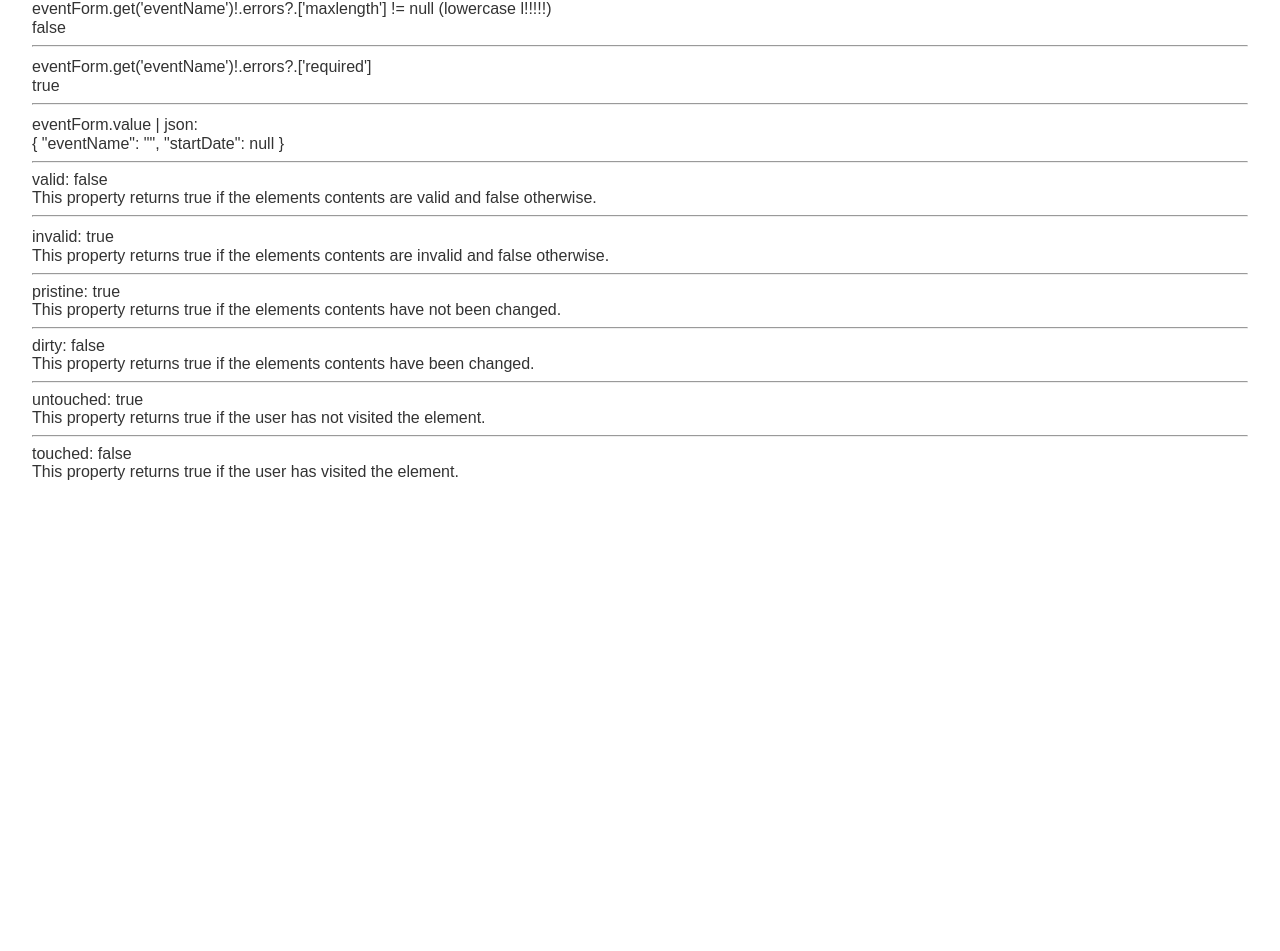
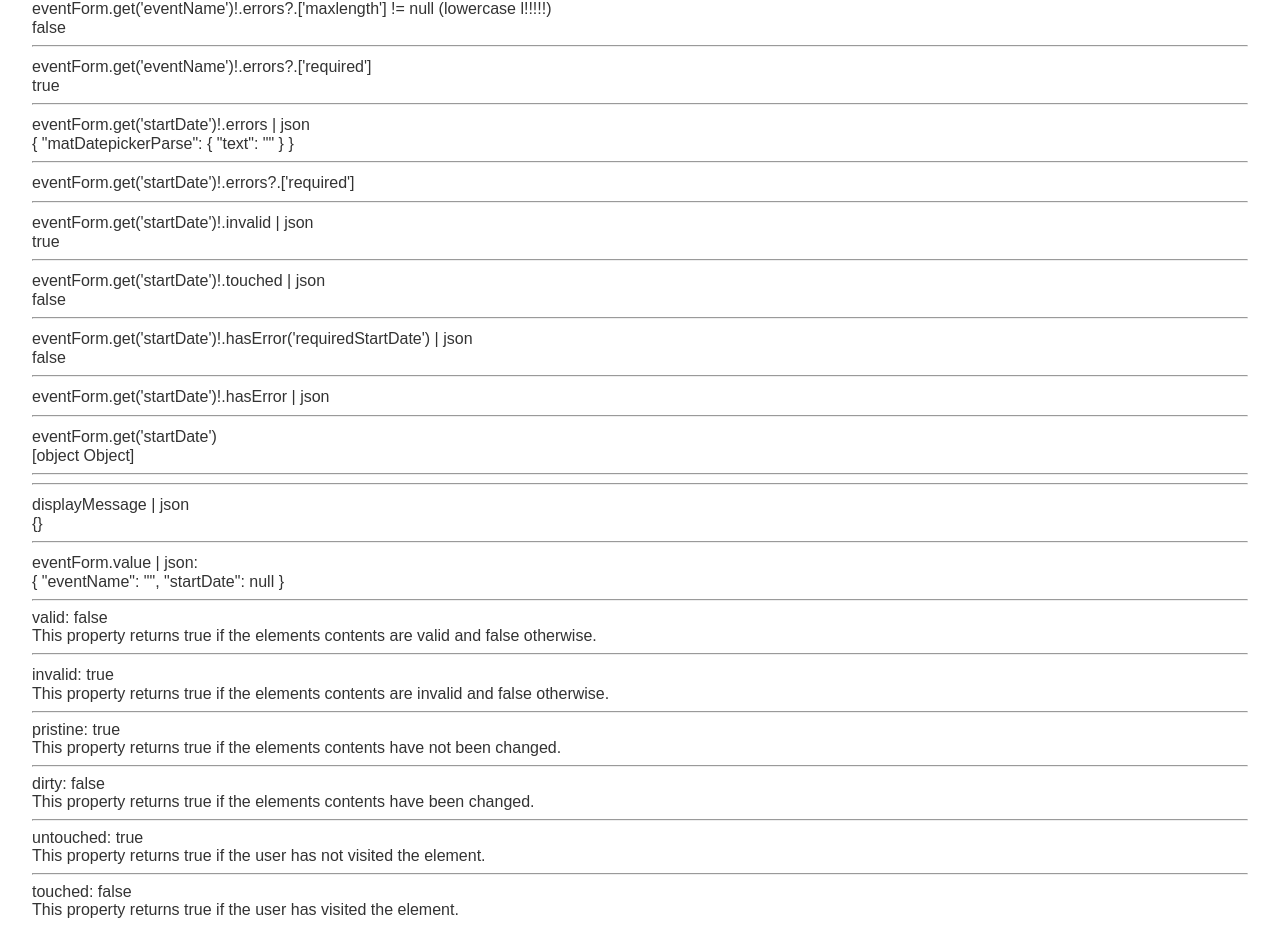
Before and after one commit to bobaks1108/ecal, an Angular app: page /detail in a window 1280 px wide. Shown: the part 496-1447 px from the top of the page. Before the commit the page ends 1009 px from the top, so only its background shows below. Built offline with nearby package versions, Linux system fonts and the light colour scheme.

Commit message:
Bob - add startDate required validation using custom validator using example https://stackblitz.com/edit/angular-customvalidator

```diff
--- a/src/app/add-edit-event/add-edit-event.component.html
+++ b/src/app/add-edit-event/add-edit-event.component.html
@@ -19,7 +19,11 @@
   <div>
 
     <mat-form-field>
-      <input matInput [matDatepicker]="startDate" placeholder="Choose a date" formControlName="startDate">
+      <input matInput [matDatepicker]="startDate" placeholder="Choose a date" formControlName="startDate" name="startDate"
+      id="startDate" />
+      <mat-error>
+        {{displayMessage.startDate}}
+      </mat-error>
       <mat-datepicker-toggle matSuffix [for]="startDate"></mat-datepicker-toggle>
       <mat-datepicker #startDate></mat-datepicker>
     </mat-form-field>
@@ -56,7 +60,37 @@ eventForm.get('eventName')!.errors?.['maxlength'] != null  (lowercase l!!!!!)
 <hr />
 eventForm.get('eventName')!.errors?.['required']
 <div>{{eventForm.get('eventName')!.errors?.['required']}}</div>
+
 <hr />
+eventForm.get('startDate')!.errors | json
+<div>{{eventForm.get('startDate')!.errors | json}}</div>
+<hr />
+eventForm.get('startDate')!.errors?.['required']
+<div>{{eventForm.get('startDate')!.errors?.['required']}}</div>
+<hr />
+eventForm.get('startDate')!.invalid | json
+<div>{{eventForm.get('startDate')!.invalid | json}}</div>
+<hr />
+eventForm.get('startDate')!.touched | json
+<div>{{eventForm.get('startDate')!.touched | json}}</div>
+<hr />
+eventForm.get('startDate')!.hasError('requiredStartDate') | json
+<div>{{eventForm.get('startDate')!.hasError('requiredStartDate') | json}}</div>
+<hr />
+eventForm.get('startDate')!.hasError | json
+<div>{{eventForm.get('startDate')!.hasError | json}}</div>
+<hr />
+eventForm.get('startDate')
+<div>{{eventForm.get('startDate')}}</div>
+<hr />
+<hr />
+
+
+displayMessage | json
+<div>{{displayMessage | json}}</div>
+<hr />
+
+
 eventForm.value  | json:
 <div class="form-val">
   {{eventForm.value | json }}
--- a/src/app/add-edit-event/add-edit-event.component.ts
+++ b/src/app/add-edit-event/add-edit-event.component.ts
@@ -8,6 +8,7 @@ import { UntypedFormGroup, UntypedFormBuilder, Validators, FormControlName } fro
 import { debounceTime, fromEvent, merge, Observable, Subscription } from 'rxjs';
 import { GenericValidator } from '../shared/generic-validator';
 import { DatePipe } from '@angular/common';
+import { CustomValidators } from '../app.validators';
 
 
 
@@ -45,6 +46,9 @@ export class AddEditEventComponent implements OnInit, AfterViewInit, OnDestroy {
       eventName: {
         required: 'Event name is required.',
         maxlength: 'Event name cannot exceed 50 characters.'
+      },
+      startDate: {
+        matDatepickerParse: 'Event start date is required.'
       }
     };
 
@@ -56,7 +60,7 @@ export class AddEditEventComponent implements OnInit, AfterViewInit, OnDestroy {
   ngOnInit(): void {
     this.eventForm = this.fb.group({
       eventName: ['', [Validators.required, Validators.maxLength(25)]],
-      startDate: ['']
+      startDate: ['', [CustomValidators.startDateValidator]]
     })
 
     // every time the name is changed
--- /dev/null
+++ b/src/app/app.validators.ts
@@ -0,0 +1,16 @@
+import { AbstractControl, FormControl, FormGroup, ValidatorFn, Validators } from '@angular/forms';
+
+export class CustomValidators extends Validators{
+
+   static startDateValidator(fdValue: FormControl) {
+    const date = fdValue.value;
+    if (date ===null || date==='' || date==='Invalid Date') {
+      return { requiredStartDate: true }
+    } else {
+      return { }
+    };
+
+  }
+
+
+}
```
